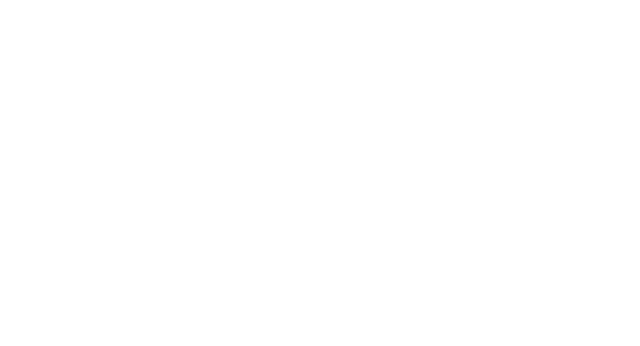
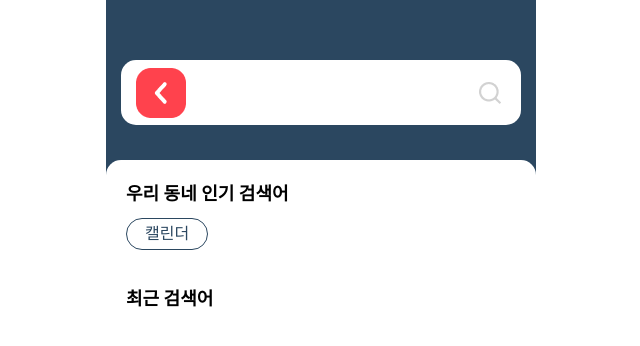
Before and after one commit to moa-moa-service/moamoa-frontend, a React (Vite) app: page /search in a window 1280 px wide. Before the commit this address had no page. Shown: the top 346 px of the page, without its empty margins (319-959 px from the left). Built offline with nearby package versions, Linux system fonts and the light colour scheme.

Commit message:
feat: 검색페이지 메인화면 구현

```diff
--- a/src/App.jsx
+++ b/src/App.jsx
@@ -1,6 +1,7 @@
 import MainPage from './app/MainPage/MainPage.main.jsx'
 import CategoryDetailPage from './app/MainPage/MainPage.CategoryDetailPage.jsx'
 import LoginPageComponent from './app/LoginPage/LoginPage.main.jsx'
+import SearchPageMain from './app/SearchPage/SearchPage.main.jsx'
 
 import {
   Route,
@@ -16,6 +17,7 @@ function App() {
       <Route path="/" element={<MainPage />} />
       <Route path='/detail' element={<CategoryDetailPage />} />
       <Route path="/login" element={<LoginPageComponent />} />
+      <Route path="/search" element={<SearchPageMain />} />
     </Routes>
     </>
   )
--- /dev/null
+++ b/src/app/SearchPage/SearchPage.main.jsx
@@ -0,0 +1,23 @@
+import * as itemS from "./styled/SearchPage.main.style"
+function SearchPageMain() {
+    return (
+        <>
+            <itemS.SearchPageContainer>
+                <itemS.SearchContainer>
+                    <img src="../../../public/SearchPage/backIcon.png" alt="뒤로가기" />
+                    <itemS.SearchBox></itemS.SearchBox>
+                    <img src="../../../public/SearchPage/searchIcon.png" alt="검색" />
+                </itemS.SearchContainer>
+                <itemS.KeywordContainer>
+                    <itemS.KeywordTitle>우리 동네 인기 검색어</itemS.KeywordTitle>
+                    <itemS.TopKeywordContainer>
+                        <itemS.TopKeyword>캘린더</itemS.TopKeyword>
+                    </itemS.TopKeywordContainer>
+                    <itemS.KeywordTitle>최근 검색어</itemS.KeywordTitle>
+                </itemS.KeywordContainer>
+            </itemS.SearchPageContainer>
+        </>
+    )
+}
+
+export default SearchPageMain
--- /dev/null
+++ b/src/app/SearchPage/styled/SearchPage.main.style.js
@@ -0,0 +1,66 @@
+import styled from "styled-components";
+
+export const SearchPageContainer = styled.div`
+    position: relative;
+    display: flex;
+    flex-direction: column;
+    background-color: #2B4760;
+    width: 430px;
+    height: 930px;
+`
+
+export const SearchContainer = styled.div`
+    background-color: #FFFFFF;
+    width: 400px;
+    height: 65px;
+    border-radius: 15px;
+    margin: 60px auto 30px auto;
+    display: flex;
+    justify-content: space-between;
+    align-items: center;
+    padding: 0 20px 0 15px;
+    box-sizing: border-box;
+`
+
+export const SearchBox = styled.input`
+    background-color: inherit;
+    width: 70%;
+    height: 50px;
+    border: none;
+    font-size: 20px;
+    outline: none;
+`
+
+export const KeywordContainer = styled.div`
+    width: 430px;
+    height: 770px;
+    background-color: #FFFFFF;
+    border-top-left-radius : 15px;
+    border-top-right-radius: 15px;
+    position: absolute;
+    bottom: 0;
+    display: flex;
+    flex-direction: column;
+    padding: 0 20px;
+    box-sizing: border-box;
+`
+
+export const KeywordTitle = styled.div`
+    margin-top: 25px;
+    font-size: 18px;
+    font-weight: 600;
+    color: #000000;
+`
+
+export const TopKeywordContainer = styled.div`
+    display: flex;
+    margin: 15px 0;
+`
+
+export const TopKeyword = styled.div`
+    margin-right: 10px;
+    padding: 7px 18px;
+    border-radius: 20px;
+    border: 1px solid #2B4760;
+    color: #2B4760;
+`
```
Also changed, not shown: public/SearchPage/backIcon.png (added), public/SearchPage/searchIcon.png (added).
